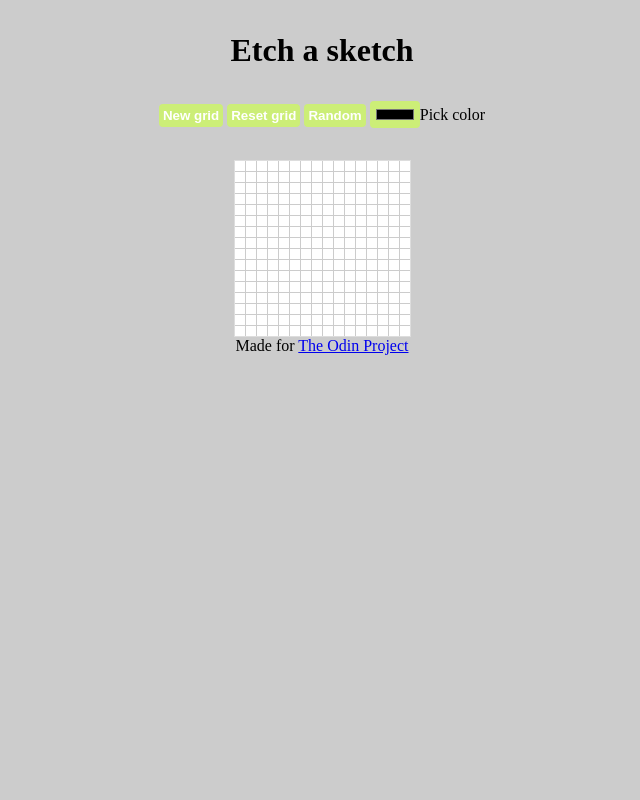
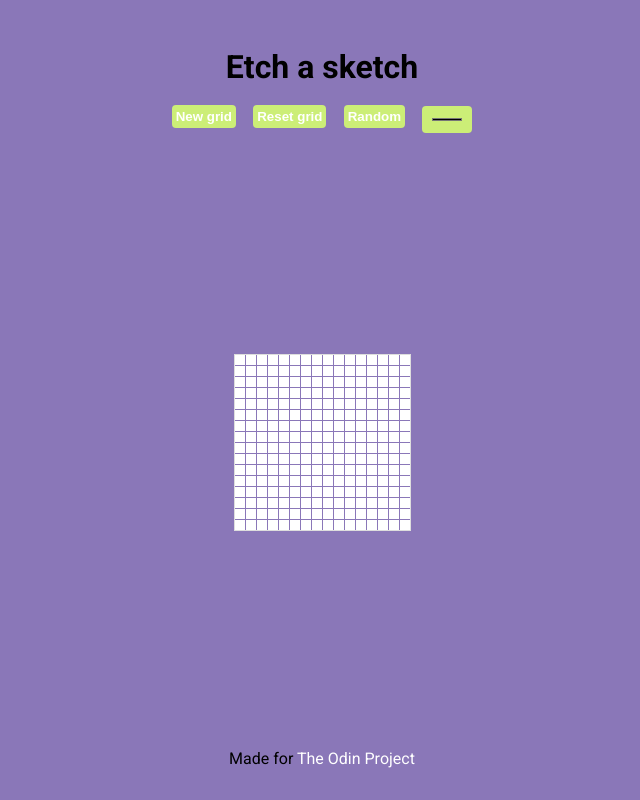
Before and after one commit to gabtar/odin-etch-a-sketch, a plain HTML site: page index.html in a window 1280 px wide. Shown: the whole page, without its empty margins (318-958 px from the left). Drawn offline with Linux system fonts and the light colour scheme.

Commit message:
Minor fixes

```diff
--- a/css/styles.css
+++ b/css/styles.css
@@ -1,20 +1,62 @@
+@import url('https://fonts.googleapis.com/css2?family=Roboto:wght@400;700&display=swap');
+
 * {
   margin: 0;
   padding: 0;
   box-sizing: border-box;
 }
 
+body {
+  font-family: 'Roboto', sans-serif;
+}
+
+h1 {
+  text-align: center;
+  padding: .5em;
+  font-size: bold;
+}
+
+a {
+  color: #FFF;
+  text-decoration: none;
+}
+
+a:hover {
+  color: #ce7;
+}
+
+#board {
+  display: grid;
+  width: max-content;
+  justify-content: center;
+  grid-template-columns: repeat(16, auto);
+  row-gap: 1px;
+  column-gap: 1px;
+  border: 1px solid #ddd;
+}
+
+#color-picker {
+  height: 2em;
+  padding: .6em;
+}
+
+
+.footer {
+  margin: 1em;
+}
+
 .main-container {
   display: flex;
   flex-direction: column;
+  justify-content: space-between;
   align-items: center;
-  background-color: #ccc;
-  height: 100vh;
-  padding: 2em;
+  background-color: #8A77B8;
+  min-height: 100vh;
+  padding: 1em;
 }
 
 .controls {
-  padding: 2em;
+  padding: 1em;
 }
 
 .square-div {
@@ -32,18 +74,9 @@
   color: #fff;
   padding: .3em;
   cursor: pointer;
+  margin: .2em .5em;
 }
 
 .btn:hover {
   background-color: #3e7;
 }
-
-#board {
-  display: grid;
-  width: max-content;
-  justify-content: center;
-  grid-template-columns: repeat(16, auto);
-  row-gap: 1px;
-  column-gap: 1px;
-  border: 1px solid #ddd;
-}
--- a/index.html
+++ b/index.html
@@ -10,12 +10,14 @@
   </head>
   <body>
     <div class="main-container">
-      <h1>Etch a sketch</h1>
       <div class="controls">
+        <h1>Etch a sketch</h1>
+        <div>
         <button id="new" class="btn">New grid</button>
         <button id="clear" class="btn">Reset grid</button>
         <button id="random" class="btn">Random</button>
-        <input type="color" id="color-picker" class="btn">Pick color</input>
+        <input type="color" id="color-picker" class="btn"></input>
+        </div>
       </div>
 
       <div id="board" class="board" draggable="false">
--- a/js/script.js
+++ b/js/script.js
@@ -1,7 +1,6 @@
 var active = false;
 var color = '#000'; // Default color for "painting in the grid"
 var randomActive = false;
-
 
 document.addEventListener('DOMContentLoaded', () => {
 
@@ -20,10 +19,13 @@ document.addEventListener('DOMContentLoaded', () => {
     let newGridSize = "";
     do {
       newGridSize = prompt('Please enter the size of the new square grid (max 100)');
-    } while (newGridSize > 100 || newGridSize < 0 || isNaN(newGridSize) || !newGridSize)
+    } while (newGridSize > 100 || newGridSize < 0 || isNaN(newGridSize) )
 
     const board = document.getElementById('board');
     board.innerHTML = "";
+
+    // Avoids user entering none value in prompt
+    newGridSize ? newGridSize = newGridSize : newGridSize = 16;
 
     createGridOfSquareDivs(newGridSize);
 
@@ -40,9 +42,9 @@ document.addEventListener('DOMContentLoaded', () => {
 
   });
 
-  // Rainbow color
+  // Random color
   document.getElementById('random').addEventListener('click', () => {
-
+    // Source: https://css-tricks.com/snippets/javascript/random-hex-color/
     color = `#${Math.floor(Math.random()*16777215).toString(16)}`
     document.getElementById('color-picker').value = color;
 
@@ -56,7 +58,7 @@ document.addEventListener('DOMContentLoaded', () => {
 });
 
 // Helpers
-function createGridOfSquareDivs(gridSize) {
+function createGridOfSquareDivs(gridSize = 16) {
   const board = document.getElementById('board');
   board.style.gridTemplateColumns = `repeat(${gridSize}, 1fr)`;
 
@@ -72,6 +74,6 @@ function createGridOfSquareDivs(gridSize) {
 
   boardItems.forEach(
     item => {
-      item.addEventListener('mousemove', (event) => { active ? event.target.style.backgroundColor = color : "" } )
+      item.addEventListener('mouseover', (event) => { active ? event.target.style.backgroundColor = color : "" } )
     });
 }
```
Also changed, not shown: 1 other file.
